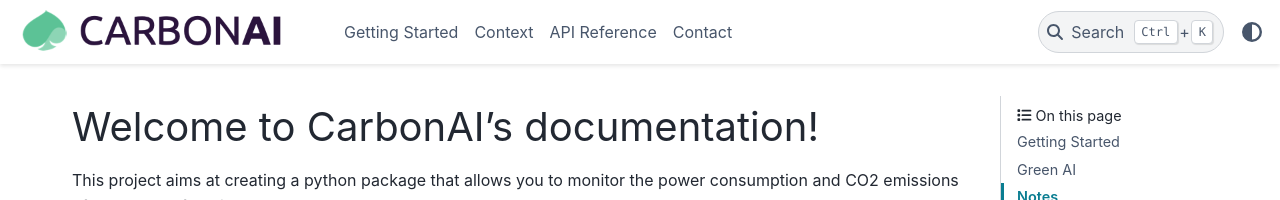
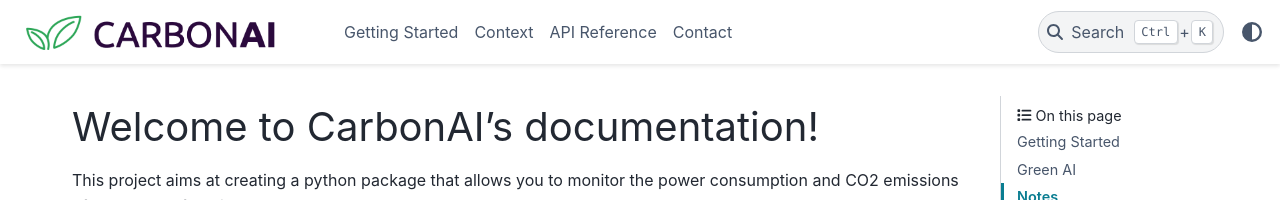
Before and after one commit to Capgemini-Invent-France/CarbonAI, a Sphinx documentation site: the page built from docs/source/index.rst, in a window 1280 px wide. Shown: the top 200 px of the page. Built offline with Sphinx 7.4.7 and the PyData theme 0.15.4, drawn with Linux system fonts in a browser that asks for light colours.

Commit message:
Update package logo

```diff
--- a/docs/source/conf.py
+++ b/docs/source/conf.py
@@ -78,7 +78,7 @@ html_css_files = [
     "css/stylesheet.css",
 ]
 html_logo = "_static/logo.png"
-html_favicon = "_static/favicon.ico"
+html_favicon = "_static/favicon.png"
 
 # -- Specific code to generate the API --------------------------------------
 # numpydoc_show_class_members = False
```
Also changed, not shown: docs/source/_static/favicon.ico (deleted), docs/source/_static/favicon.png (added), docs/source/_static/logo.png, 1 other file.
